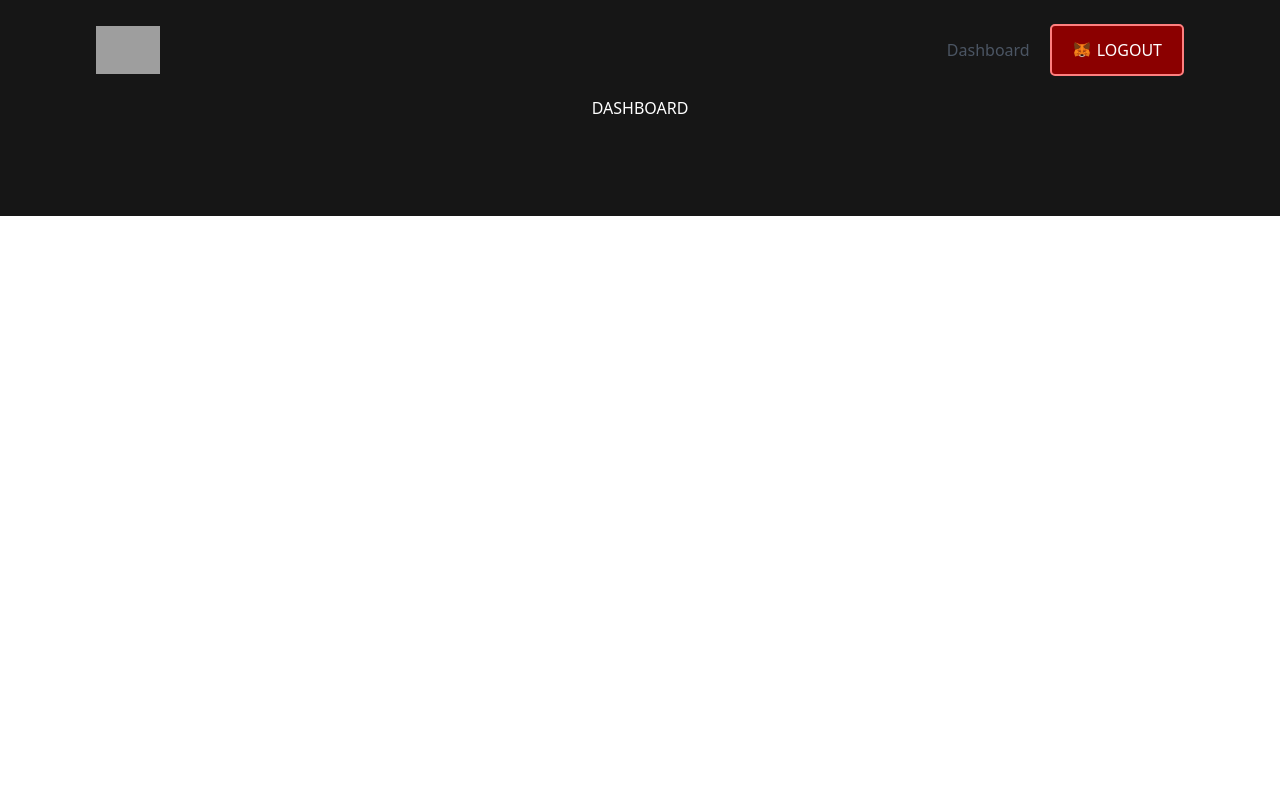
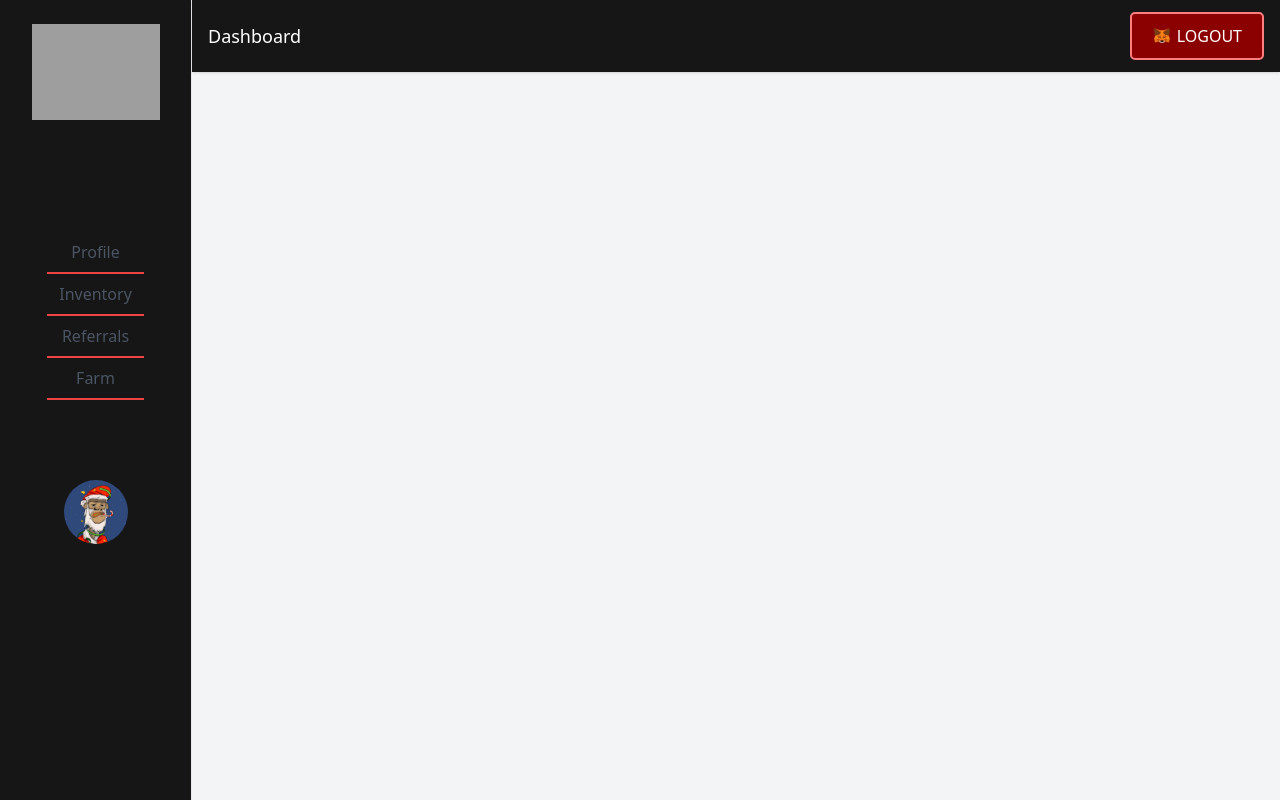
Before and after one commit to LeonardSx/nft, a website: page dashboard.html in a window 1280 px wide. Drawn offline with Linux system fonts and the light colour scheme; sample sign-in values are in the browser's storage; grey boxes are pictures that could not be loaded.

Commit message:
New dashboard desing | Test #1

```diff
--- a/dashboard.html
+++ b/dashboard.html
@@ -6,18 +6,15 @@
     <meta name="viewport" content="width=device-width, initial-scale=1.0" />
     <title>Cyber Brigade | Dashboard</title>
     <meta name="title" content="CyberBrigade" />
-    <meta
-      name="description"
-      content="Cyber Brigade is a web from farm cyptos"
-    />
+    <meta name="description" content="Cyber brigade is a web to farm BNB" />
     <meta name="language" content="English" />
     <meta name="author" content="CyberBrigade_Developers" />
     <meta property="og:title" content="CyberBrigade" />
     <meta property="og:site_name" content="CyberBrigade" />
-    <meta property="og:url" content="https://ciberbrade.com/" />
+    <meta property="og:url" content="https://cyberbrigade.com/" />
     <meta
       property="og:description"
-      content="Cyber brigade is a web from farm to cryptos"
+      content="Cyber brigade is a web to farm BNB"
     />
     <link
       rel="icon"
@@ -31,33 +28,41 @@
     <script src="./static/js/auth.js"></script>
     <script src="./static/js/logout.js"></script>
   </head>
-
   <body>
-    <header class="fixed top-0 z-20 w-full bg-[#161616]">
-      <div class="flex items-center px-6 py-6 xl:px-24">
-        <a class="shrink-0" href="#home">
-          <img
-            class="h-12"
-            src="https://i.postimg.cc/PfLSyJR0/XCris-X-A-futuristic-ultra-detailed-red-soldier-logo-in-8-K-cinem-ece234d7-7a37-4e11-8a73-dc0fa5077731.png"
-            alt=""
-          />
-        </a>
-        <div
-          class="invisible lg:visible fixed inset-0 z-10 ml-auto items-center bg-white opacity-0 lg:relative lg:inset-auto lg:flex lg:bg-transparent lg:opacity-100"
+    <div class="flex h-screen bg-gray-100">
+      <!-- Navbar -->
+      <div class="flex flex-col w-48 bg-[#161616] border-r">
+        <div class="flex flex-col items-center mt-6">
+          <!-- Flecha -->
+          <img class="w-32" src="https://i.postimg.cc/crcCjtMp/logo.png" alt="LOGO" />
+          <!-- Opciones del navbar -->
+          <div class="flex flex-col items-center justify-center m-24">
+            <a href="#" class="px-3 py-2 font-medium text-gray-600 hover:text-red-600 mt-4" style="transition: color 0.5s ease, text-shadow 0.5s ease">Profile</a>
+            <hr class="border-red-500 border-t-2 w-full" />
+            <a href="#" class="px-3 py-2 font-medium text-gray-600 hover:text-red-600" style="transition: color 0.5s ease, text-shadow 0.5s ease">Inventory</a>
+            <hr class="border-red-500 border-t-2 w-full" />
+            <a href="#" class="px-3 py-2 font-medium text-gray-600 hover:text-red-600" style="transition: color 0.5s ease, text-shadow 0.5s ease">Referrals</a>
+            <hr class="border-red-500 border-t-2 w-full" />
+            <a href="#" class="px-3 py-2 font-medium text-gray-600 hover:text-red-600" style="transition: color 0.5s ease, text-shadow 0.5s ease">Farm</a>
+            <hr class="border-red-500 border-t-2 w-full" />
+            <div class="mt-20">
+              <div class="rounded-full w-16 h-16 overflow-hidden">
+                <img src="./static/assets/cripto-santa-variante-nft-personaje-criptografico-navideno-mono-disfrazado-santa-claus-imagen-vectorial_155957-1361.avif" alt="avatar">
+              </div>
+            </div>
+          </div>
+        </div>
+      </div>
+      <!-- Contenido principal -->
+      <div class="flex flex-col flex-1">
+        <header class="bg-[#161616] shadow">
+          <div class="flex items-center justify-between px-4 py-3">
+            <h1 class="text-lg text-white">Dashboard</h1>
+            <button
+              class="boton"
+              id="logoutButton"
+              onclick="logoutWithMetaMask()"
             >
-          <nav class="w-full">
-            <ul class="flex flex-col lg:flex-row menu" id="menu-logged-in">
-              <li>
-                <a
-                  href="/dashboard.html"
-                  class="flex items-center justify-between py-3.5 lg:px-5 text-gray-600 hover:text-red-600"
-                  aria-expanded="false"
-                  style="transition: color 0.5s ease, text-shadow 0.5s ease"
-                >
-                  Dashboard
-                </a>
-              </li>
-              <button class="boton" id="logoutButton" onclick="logoutWithMetaMask()">
               <img
                 src="./static/assets/MetaMask_Fox.svg"
                 alt="Logo"
@@ -65,18 +70,12 @@
               />
               <span id="connectButtonText">LOGOUT</span>
             </button>
-            </ul>
-          </nav>
+          </div>
+        </header>
+        <main class="flex-1 p-4">
+          <!-- Contenido principal de la página -->
+        </main>
       </div>
     </div>
-    </header>
-
-    <main>
-      <section class="py-24 bg-[#161616]">
-        <div class="justify-center text-center">
-          <h1 class="text-white">DASHBOARD</h1>
-        </div>
-      </section>
-    </main>
   </body>
 </html>
```
Also changed, not shown: index.example.md (added, +39 -0 lines), index.html (+2 -2 lines), static/assets/cripto-santa-variante-nft-personaje-criptografico-navideno-mono-disfrazado-santa-claus-imagen-vectorial_155957-1361.avif (added), static/assets/logo.svg (added). Lines whose indentation alone changed are shown as unchanged.
